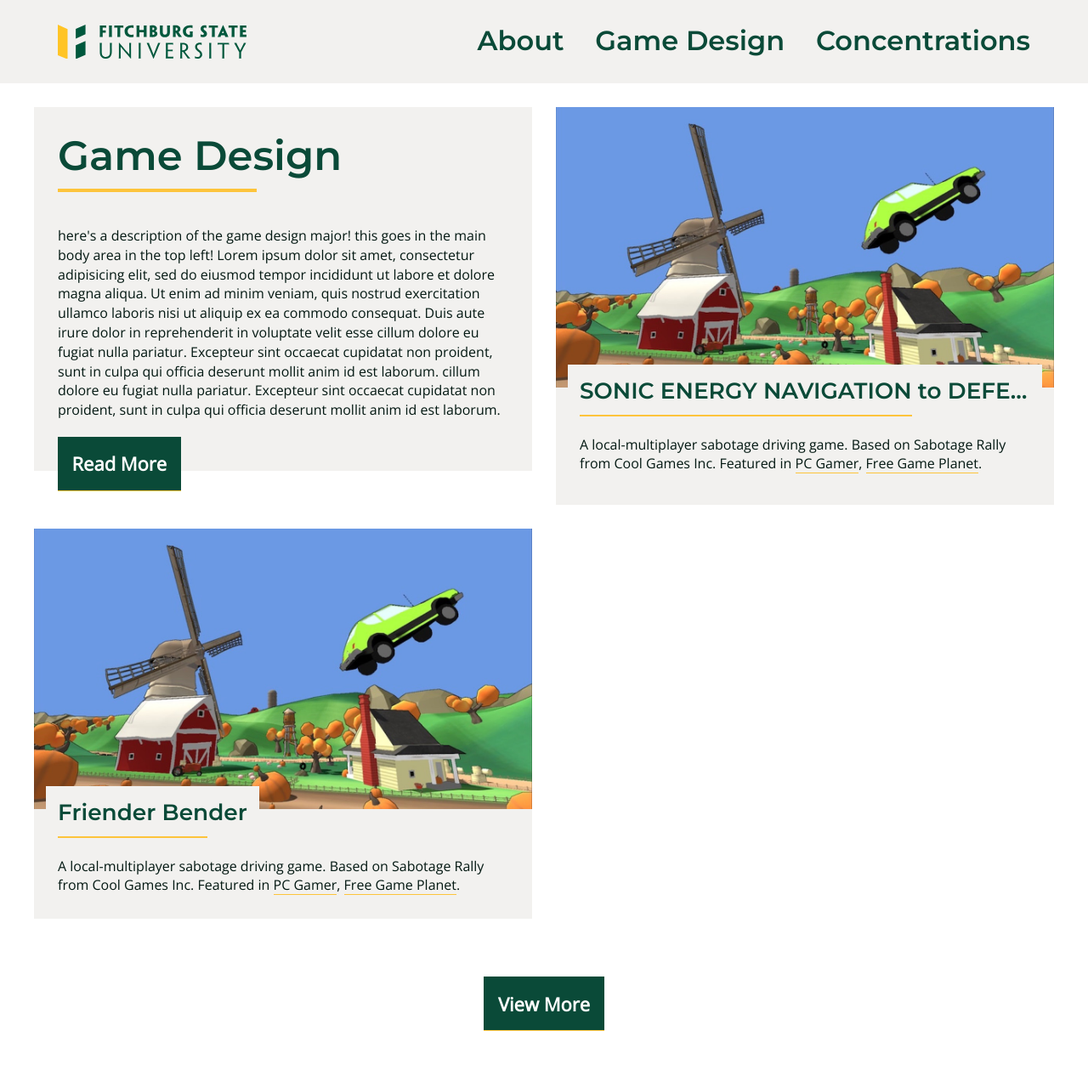
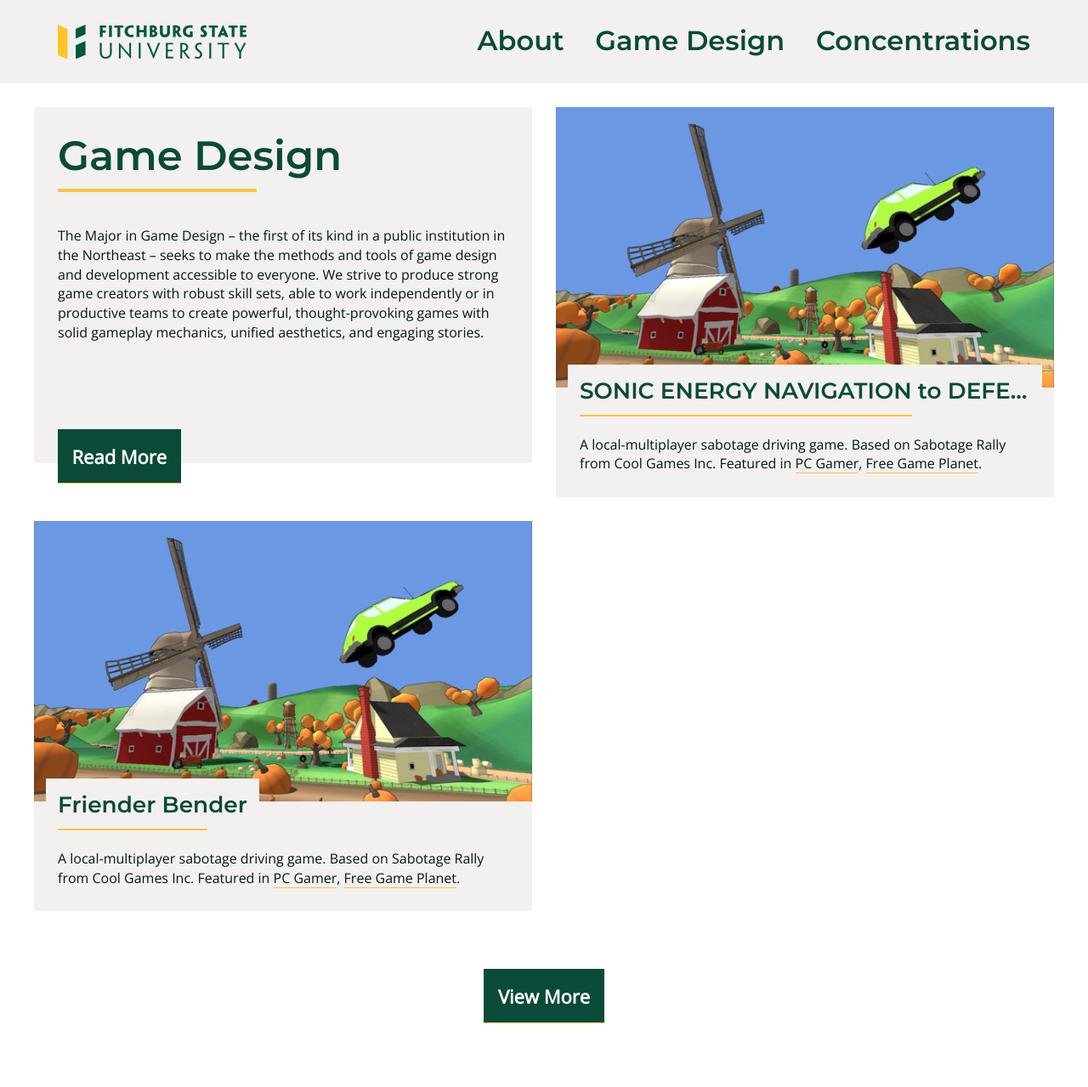
Before and after one commit to fitchburgstate/game, a Jekyll site: the page built from index.md, in a window 1280 px wide. Shown: the whole page at 85% size. Built offline with Jekyll 4.4.1, drawn with Linux system fonts in a browser that asks for light colours.

Commit message:
Update readme & pages
Update ReadMe, index, about & humans

```diff
--- a/humans.txt
+++ b/humans.txt
@@ -4,6 +4,7 @@
 # TEAM
 
     <Nathan Wentworth> -- <Developer> -- <nathanwentworth>
+    <Jeff Warmouth> -- <Maintainer> -- <jeffutv>
 
 # THANKS
 
--- a/index.md
+++ b/index.md
@@ -8,11 +8,4 @@
 displayfeatured: true
 ---
 
-here's a description of the game design major! this goes in the main body area in the top left! Lorem ipsum dolor sit amet, consectetur adipisicing elit, sed do eiusmod
-tempor incididunt ut labore et dolore magna aliqua. Ut enim ad minim veniam,
-quis nostrud exercitation ullamco laboris nisi ut aliquip ex ea commodo
-consequat. Duis aute irure dolor in reprehenderit in voluptate velit esse
-cillum dolore eu fugiat nulla pariatur. Excepteur sint occaecat cupidatat non
-proident, sunt in culpa qui officia deserunt mollit anim id est laborum.
-cillum dolore eu fugiat nulla pariatur. Excepteur sint occaecat cupidatat non
-proident, sunt in culpa qui officia deserunt mollit anim id est laborum.
+The Major in Game Design – the first of its kind in a public institution in the Northeast – seeks to make the methods and tools of game design and development accessible to everyone. We strive to produce strong game creators with robust skill sets, able to work independently or in productive teams to create powerful, thought-provoking games with solid gameplay mechanics, unified aesthetics, and engaging stories.
```
Also changed, not shown: about.md (+2 -6 lines), README.md.
